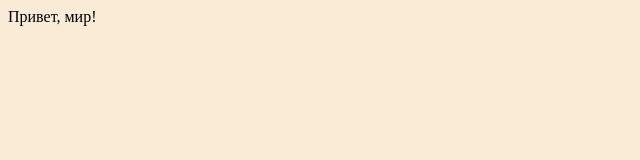
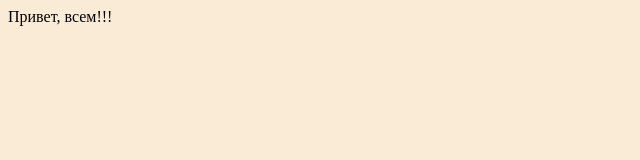
Before and after one commit to AndreiGodovaniuk/first-project, a plain HTML site: page index.html in a window 1280 px wide. Shown: the full height of the page, 0-640 px from the left. Drawn offline with Linux system fonts and the light colour scheme.

Commit message:
Обновил index.html

```diff
--- a/index.html
+++ b/index.html
@@ -7,6 +7,6 @@
   <title>Document</title>
 </head>
 <body>
-  Привет, мир!
+  Привет, всем!!!
 </body>
 </html>
```
